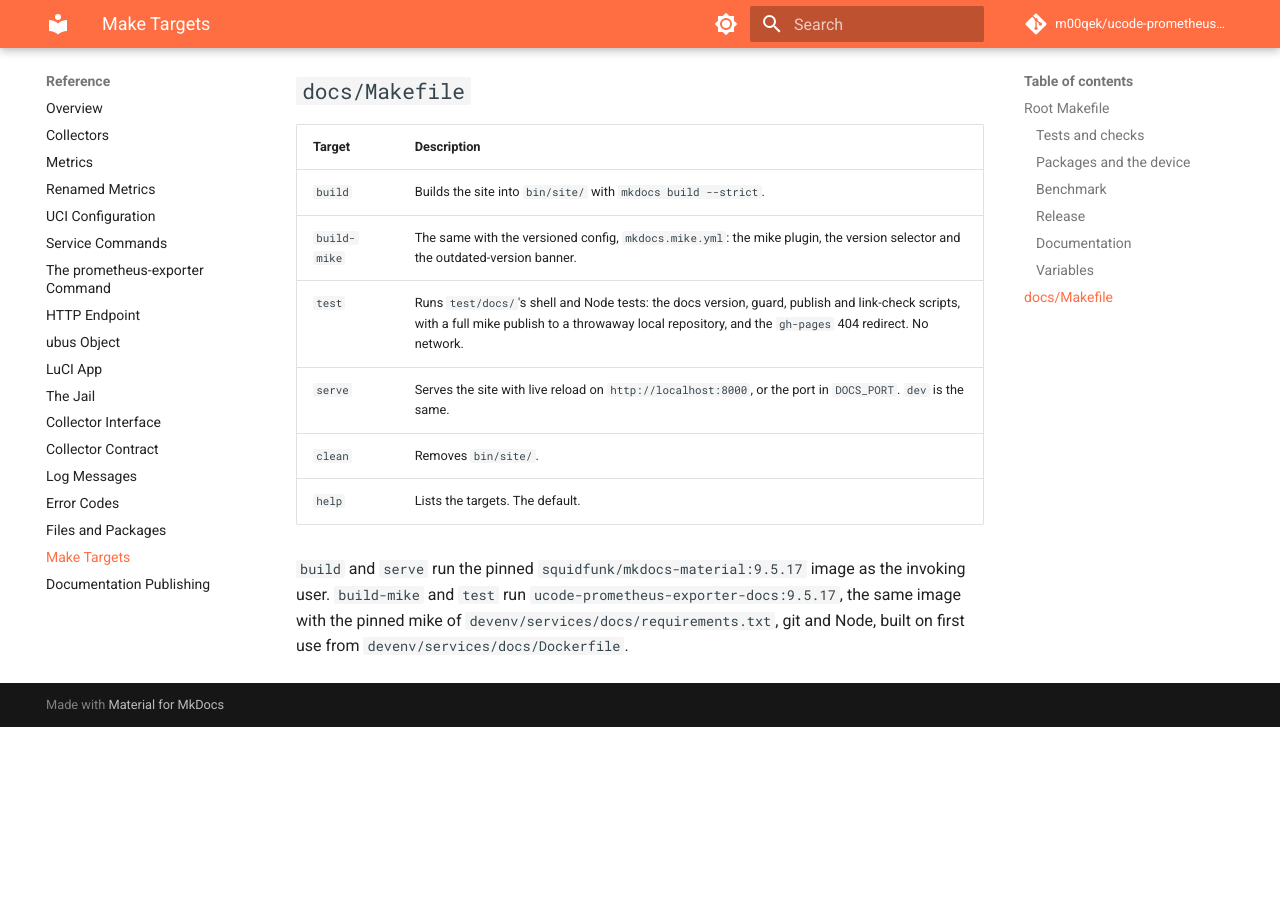
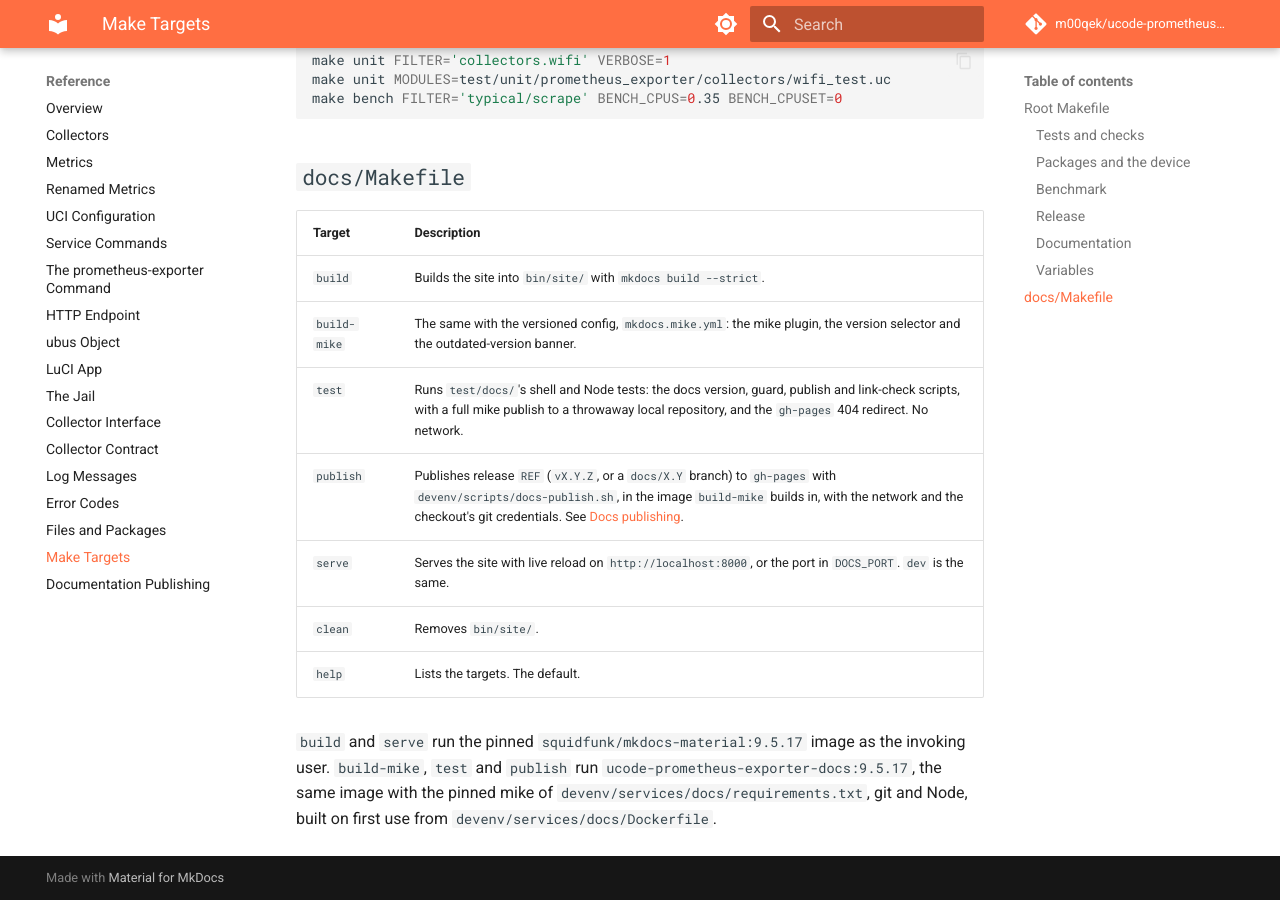
Before and after one commit to m00qek/ucode-prometheus-exporter, an MkDocs documentation site: the page built from docs/reference/make-targets.md, in a window 1280 px wide and 900 px high, scrolled down 5109 px. Built offline with MkDocs 1.6.1 and Material for MkDocs 9.7.7, drawn with Linux system fonts in a browser that asks for light colours; comment, search, counter and statistics services are not loaded; before the commit the page ends 5836 px from its top, so only the background shows below that; some of the changed text lies outside the part shown.

Commit message:
List TEST_TIMEOUT and the docs publish target in the make reference

```diff
--- a/docs/reference/make-targets.md
+++ b/docs/reference/make-targets.md
@@ -68,6 +68,7 @@
 | `FILTER` | — | tests, `browser`, `bench`, `bench-device`, `bench-qemu` | Tests: only those whose name matches. Benchmark: a regex of `world/case`. |
 | `VERBOSE` | — | tests, `package` | Tests: one line per test. `package`: the SDK's `V=s`. |
 | `MODULES` | — | tests | Only these test files or directories. |
+| `TEST_TIMEOUT` | `300` | tests | Seconds the whole run may take; past them it is stopped, and the test file it was in is named. |
 | `CI` | — | all | Runs containers without a TTY. |
 | `HOST` | — | `fixtures`, `bench-device` | An ssh destination. |
 | `NAME` | — | `fixtures` | The fixture set to write, `test/fixtures/NAME/`. |
@@ -104,8 +105,9 @@
 | `build` | Builds the site into `bin/site/` with `mkdocs build --strict`. |
 | `build-mike` | The same with the versioned config, `mkdocs.mike.yml`: the mike plugin, the version selector and the outdated-version banner. |
 | `test` | Runs `test/docs/`'s shell and Node tests: the docs version, guard, publish and link-check scripts, with a full mike publish to a throwaway local repository, and the `gh-pages` 404 redirect. No network. |
+| `publish` | Publishes release `REF` (`vX.Y.Z`, or a `docs/X.Y` branch) to `gh-pages` with `devenv/scripts/docs-publish.sh`, in the image `build-mike` builds in, with the network and the checkout's git credentials. See [Docs publishing](docs-publishing.md). |
 | `serve` | Serves the site with live reload on `http://localhost:8000`, or the port in `DOCS_PORT`. `dev` is the same. |
 | `clean` | Removes `bin/site/`. |
 | `help` | Lists the targets. The default. |
 
-`build` and `serve` run the pinned `squidfunk/mkdocs-material:9.5.17` image as the invoking user. `build-mike` and `test` run `ucode-prometheus-exporter-docs:9.5.17`, the same image with the pinned mike of `devenv/services/docs/requirements.txt`, git and Node, built on first use from `devenv/services/docs/Dockerfile`.
+`build` and `serve` run the pinned `squidfunk/mkdocs-material:9.5.17` image as the invoking user. `build-mike`, `test` and `publish` run `ucode-prometheus-exporter-docs:9.5.17`, the same image with the pinned mike of `devenv/services/docs/requirements.txt`, git and Node, built on first use from `devenv/services/docs/Dockerfile`.
```
